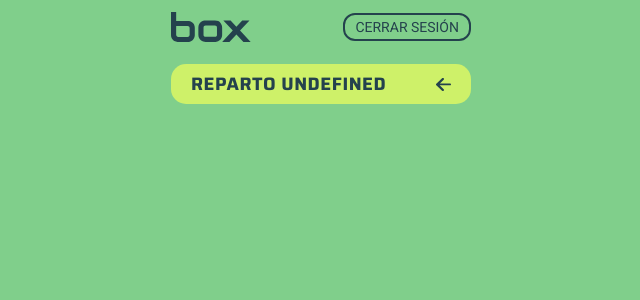
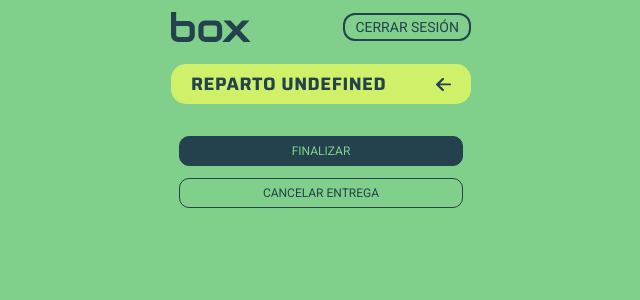
Before and after one commit to GermanCuevas/box-client, a Next.js app: page /shipment/1/1 in a window 1280 px wide. Shown: the top 300 px of the page, without its empty margins (319-959 px from the left). Built offline with nearby package versions, Linux system fonts and the light colour scheme; no server answers.

Commit message:
feat: ok mapa

```diff
--- a/src/app/page.tsx
+++ b/src/app/page.tsx
@@ -31,6 +31,8 @@ export default function Home() {
     }
   }, [router, userInfo]);
 
+  console.log(packages);
+
   console.log('UserInfo:', userInfo);
   // console.log('paquetess', packages);
 
--- a/src/app/shipment/[type]/[id]/page.tsx
+++ b/src/app/shipment/[type]/[id]/page.tsx
@@ -1,14 +1,14 @@
 'use client';
-// import ButtonBottom from '@/commons/ButtonBottom';
+import ButtonBottom from '@/commons/ButtonBottom';
 import LemmonButton from '@/commons/LemmonButton';
 
-// import { MapComponent } from '@/components/maps';
+import { MapComponent } from '@/components/maps';
 import { useAppSelector } from '@/store/hooks';
-// import { usePackageInfoQuery } from '@/store/services/packageApi';
-// import { PackageData } from '@/utils';
+import { usePackageInfoQuery, usePutPackageInDeliveredMutation } from '@/store/services/packageApi';
+import toastAlert from '@/utils/toastifyAlert';
 // import axios from 'axios';
 import { useRouter } from 'next/navigation';
-// import { useEffect } from 'react';
+import { useState } from 'react';
 
 interface ParamsObject {
   params: {
@@ -27,10 +27,14 @@ interface ParamsObject {
 
 export default function Pending({ params }: ParamsObject) {
   const { id, type } = params;
-  // const [userData, setUserdata] = useState<PackageData>();
   const router = useRouter();
   const { userInfo } = useAppSelector((store) => store.user);
+  const { data: packageInfo } = usePackageInfoQuery({ packageId: id || '' });
   // const { data: packageInfo, isSuccess } = usePackageInfoQuery({ packageId: id || '' });
+  const [putPackageInDelivered] = usePutPackageInDeliveredMutation();
+  const [packageInfoUser, setPackageInfoUser] = useState({});
+  const [coordinates, setCordinates] = useState(null);
+  const [packageState, setPackageState] = useState(status);
 
   const statusChanges: any = {
     'in course': { textStatus: 'en curso' },
@@ -38,7 +42,12 @@ export default function Pending({ params }: ParamsObject) {
     delivered: { textStatus: 'entregado' }
   };
 
+  console.log(packageState);
+  console.log(setCordinates);
+  console.log(setPackageInfoUser);
   console.log(userInfo);
+  console.log(packageInfo);
+  console.log(packageInfoUser);
 
   // const fetchAdress = async () => {
   //   const adress = `${packageInfo?.address} ${packageInfo?.addressNumber} ${packageInfo?.city} ${packageInfo?.postalCode}`;
@@ -46,21 +55,37 @@ export default function Pending({ params }: ParamsObject) {
   //     `https://api.opencagedata.com/geocode/v1/json?key=fa02162234354fcaab9d370c6ca65f8e&q=${adress}&pretty=1&no_annotations=1`
   //   );
   //   const response = coordinates.data.results[0].geometry;
+  //   setCordinates(response);
   //   console.log(response);
   //   console.log(coordinates);
   // };
 
   // useEffect(() => {
   //   if (isSuccess) {
-  //     // fetchAdress();
+  //     setPackageInfoUser(packageInfoUser);
+  //     fetchAdress();
   //   }
-  // }, [id, type, isSuccess]);
-
-  console.log(id);
-  console.log(type);
+  // }, [id, type, isSuccess, fetchAdress]);
 
   const hanleNavigateToPackagesInCourses = () => {
     router.push('/');
+  };
+
+  const handleFinishClick = async () => {
+    try {
+      console.log(id);
+      console.log(userInfo?.id_user);
+      await putPackageInDelivered({ packageId: id, userId: '65c28afdc2332213f37c7e0d' }).unwrap();
+      setPackageState('delivered');
+      router.push('/');
+      console.log('ESTAAA ENTRANDO ACA');
+    } catch (error: any) {
+      if (error.data.message === 'User already has package in course') {
+        toastAlert('error', 'No puedes tener mas de un paquete en curso!');
+      } else {
+        console.error(error);
+      }
+    }
   };
 
   return (
@@ -74,17 +99,18 @@ export default function Pending({ params }: ParamsObject) {
           />
         </div>
 
-        {/* <div className="w-full">
-          {userData && (
+        <div className="w-full">
+          {packageInfo && coordinates && (
             <MapComponent
-              destino={userData.direction}
-              coordinates={userData.latlon}
-              numPackage={userData.packageID}
-              userInfo={userData.nombre}
+              destino={packageInfo.address}
+              coordinates={coordinates}
+              numPackage={packageInfo.deliveryCode}
+              userInfo={packageInfo.receptorName}
             />
           )}
           <div className="flex flex-col gap-y-3 mt-8 px-2">
             <ButtonBottom
+              handleButton={handleFinishClick}
               titleButton="Finalizar"
               buttonClassName="uppercase bg-darkGreen w-[100%]"
               titleButtonClasses={'text-lightGreen'}
@@ -95,7 +121,7 @@ export default function Pending({ params }: ParamsObject) {
               titleButtonClasses="text-darkGreen "
             />
           </div>
-        </div> */}
+        </div>
       </div>
     </section>
   );
--- a/src/store/services/packageApi.ts
+++ b/src/store/services/packageApi.ts
@@ -53,13 +53,13 @@ export const packageApi = createApi({
         body: { packageId, userId }
       })
     }),
-    // putPackageInDelivered: builder.mutation<void, { PackageSingleStatusDto: any }>({
-    //   query: (packageSingleStatusDto) => ({
-    //     url: '/users/putPackageInDelivered',
-    //     method: 'PUT',
-    //     body: packageSingleStatusDto
-    //   })
-    // }),
+    putPackageInDelivered: builder.mutation<void, { packageId: any; userId: any }>({
+      query: ({ packageId, userId }) => ({
+        url: '/users/putPackageInDelivered',
+        method: 'PUT',
+        body: { packageId, userId }
+      })
+    }),
     packagePendingAndInCourse: builder.query<Package[], { userId: string }>({
       query: ({ userId }) => ({
         url: `/users/packagePendingAndInCourse/${userId}`
@@ -77,7 +77,7 @@ export const {
   useGetPackagesQuery,
   usePostPackageMutation,
   usePutCancelAssignedPackageMutation,
-  // usePutPackageInDeliveredMutation,
+  usePutPackageInDeliveredMutation,
   usePutPackageInCourseMutation,
   usePackagePendingAndInCourseQuery,
   usePackageInfoQuery
```
Also changed, not shown: src/components/maps.tsx (+4 -4 lines).
